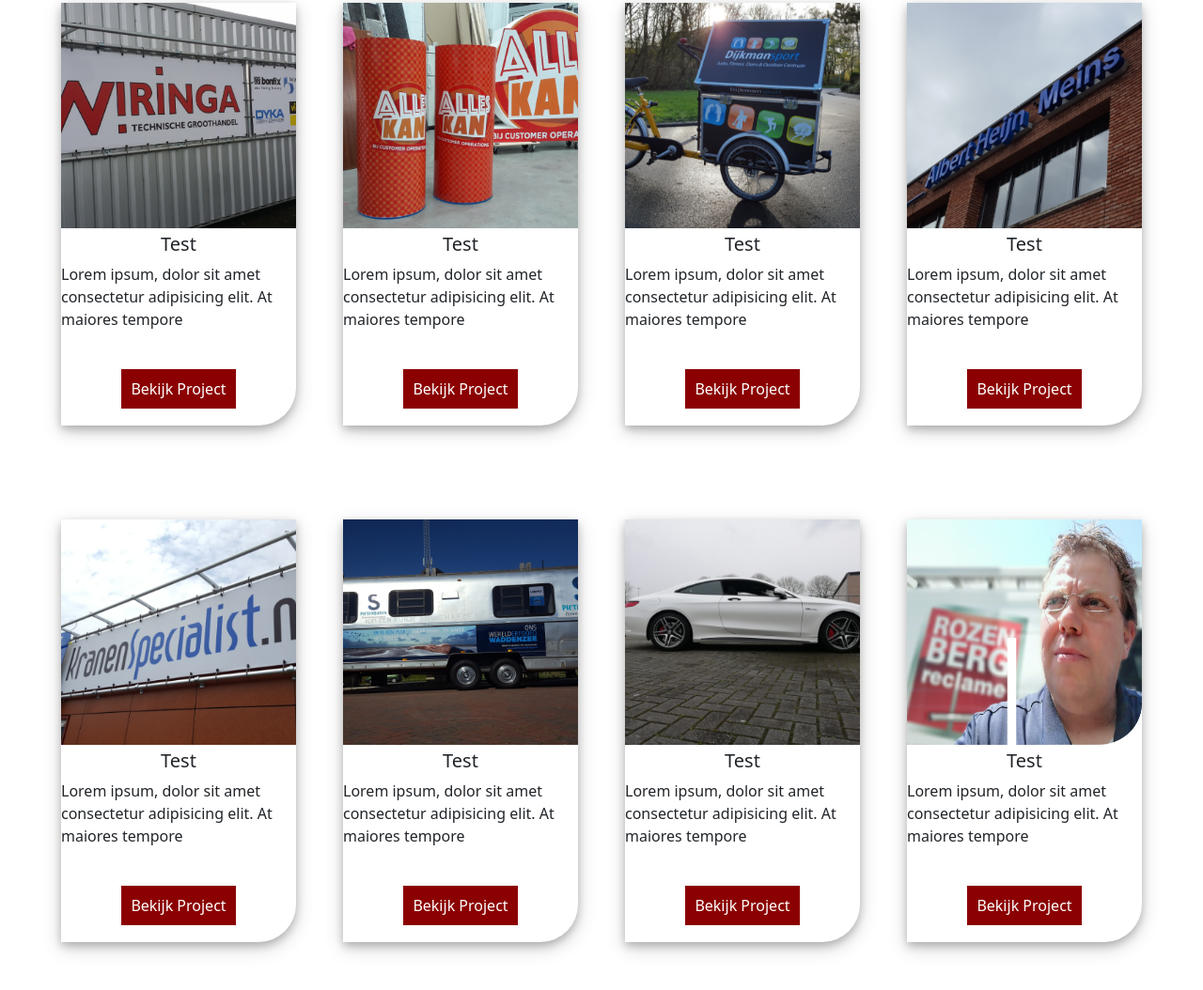
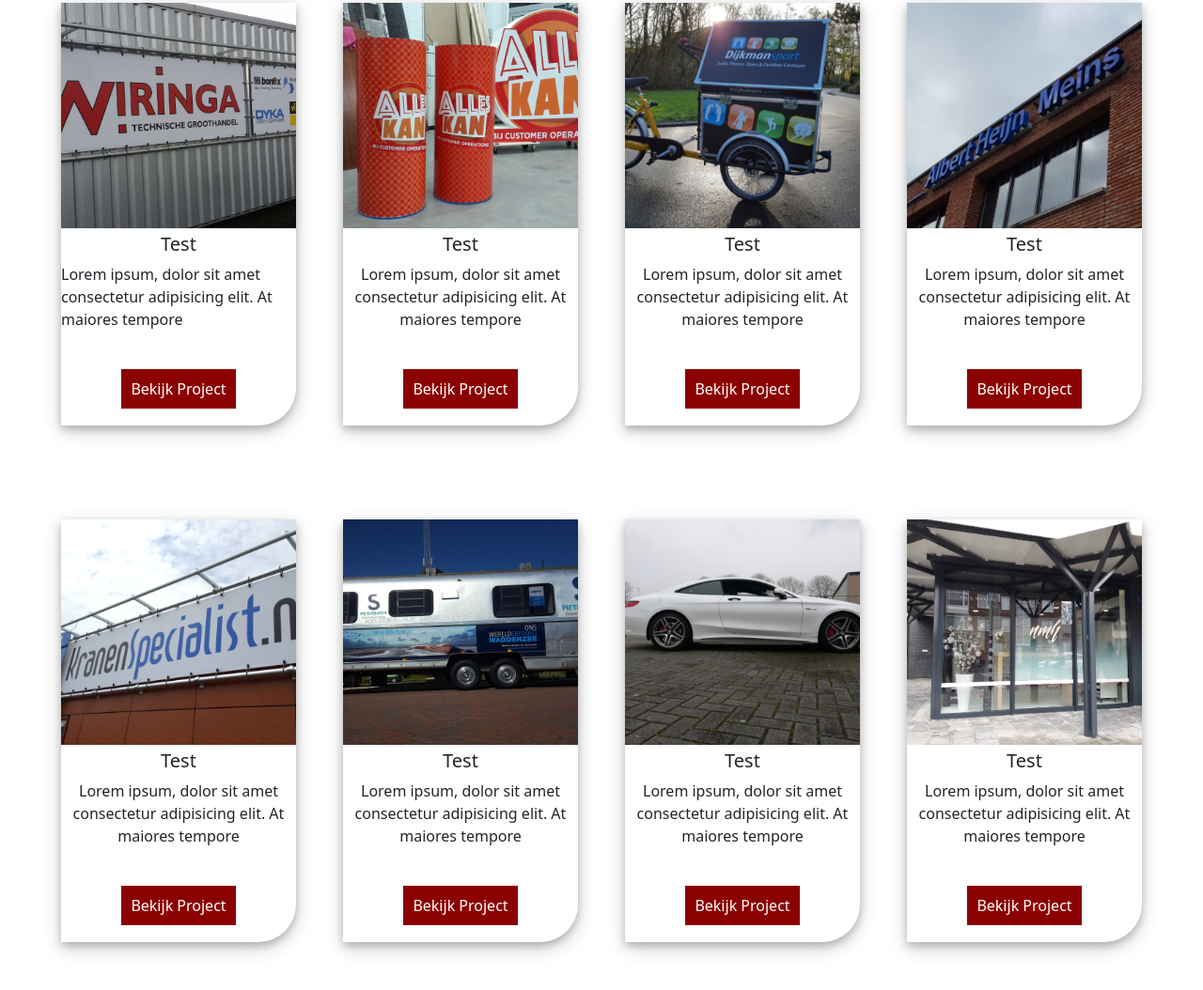
Before and after one commit to BrianOldenzeel/rozenberg-reclame-opdracht, a plain HTML site: page index.html in a window 1280 px wide. Shown: the part 843-1897 px from the top of the page at 94% size. Drawn offline with nearby package versions, Linux system fonts and the light colour scheme.

Commit message:
projects fixed

```diff
--- a/index.html
+++ b/index.html
@@ -71,7 +71,7 @@
             <div class="project-container">
                 <div class="project-item"><img src="img/img-projects/20150622_135939.png" alt=""></div>
                 <h5 class="text-center">Test</h5>
-                <div class="project-description">
+                <div class="project-description v">
                     <span>Lorem ipsum, dolor sit amet consectetur adipisicing elit. At maiores tempore</span>
                 </div>
                 <div class="project-button">
@@ -81,7 +81,7 @@
             <div class="project-container">
                 <div class="project-item"><img src="img/img-projects/20170207_221423@2x.png" alt=""></div>
                 <h5 class="text-center">Test</h5>
-                <div class="project-description">
+                <div class="project-description text-center">
                     <span>Lorem ipsum, dolor sit amet consectetur adipisicing elit. At maiores tempore</span>
                 </div>
                 <div class="project-button">
@@ -91,7 +91,7 @@
             <div class="project-container">
                 <div class="project-item"><img src="img/img-projects/20151126_141939.png" alt=""></div>
                 <h5 class="text-center">Test</h5>
-                <div class="project-description">
+                <div class="project-description text-center">
                     <span>Lorem ipsum, dolor sit amet consectetur adipisicing elit. At maiores tempore</span>
                 </div>
                 <div class="project-button">
@@ -101,7 +101,7 @@
             <div class="project-container">
                 <div class="project-item"><img src="img/img-projects/20160420_114401.png" alt=""></div>
                 <h5 class="text-center">Test</h5>
-                <div class="project-description">
+                <div class="project-description text-center">
                     <span>Lorem ipsum, dolor sit amet consectetur adipisicing elit. At maiores tempore</span>
                 </div>
                 <div class="project-button">
@@ -114,7 +114,7 @@
             <div class="project-container">
                 <div class="project-item"><img src="img/img-projects/20160601_131953.png" alt=""></div>
                 <h5 class="text-center">Test</h5>
-                <div class="project-description">
+                <div class="project-description text-center">
                     <span>Lorem ipsum, dolor sit amet consectetur adipisicing elit. At maiores tempore</span>
                 </div>
                 <div class="project-button">
@@ -124,7 +124,7 @@
             <div class="project-container">
                 <div class="project-item"><img src="img/img-projects/20160720_100903@2x.png" alt=""></div>
                 <h5 class="text-center">Test</h5>
-                <div class="project-description">
+                <div class="project-description text-center">
                     <span>Lorem ipsum, dolor sit amet consectetur adipisicing elit. At maiores tempore</span>
                 </div>
                 <div class="project-button">
@@ -134,7 +134,7 @@
             <div class="project-container">
                 <div class="project-item"><img src="img/img-projects/IMG_20200227_132924.png" alt=""></div>
                 <h5 class="text-center">Test</h5>
-                <div class="project-description">
+                <div class="project-description text-center">
                     <span>Lorem ipsum, dolor sit amet consectetur adipisicing elit. At maiores tempore</span>
                 </div>
                 <div class="project-button">
@@ -142,9 +142,9 @@
                 </div>
             </div>
             <div class="project-container">
-                <div class="project-item"><img src="img/img-projects/Testimonials@2x.png" alt=""></div>
+                <div class="project-item"><img src="img/img-projects/20170309_152311.png" alt=""></div>
                 <h5 class="text-center">Test</h5>
-                <div class="project-description">
+                <div class="project-description text-center">
                     <span>Lorem ipsum, dolor sit amet consectetur adipisicing elit. At maiores tempore</span>
                 </div>
                 <div class="project-button">
```
Also changed, not shown: img/img-projects/20170309_152311.png (added).
